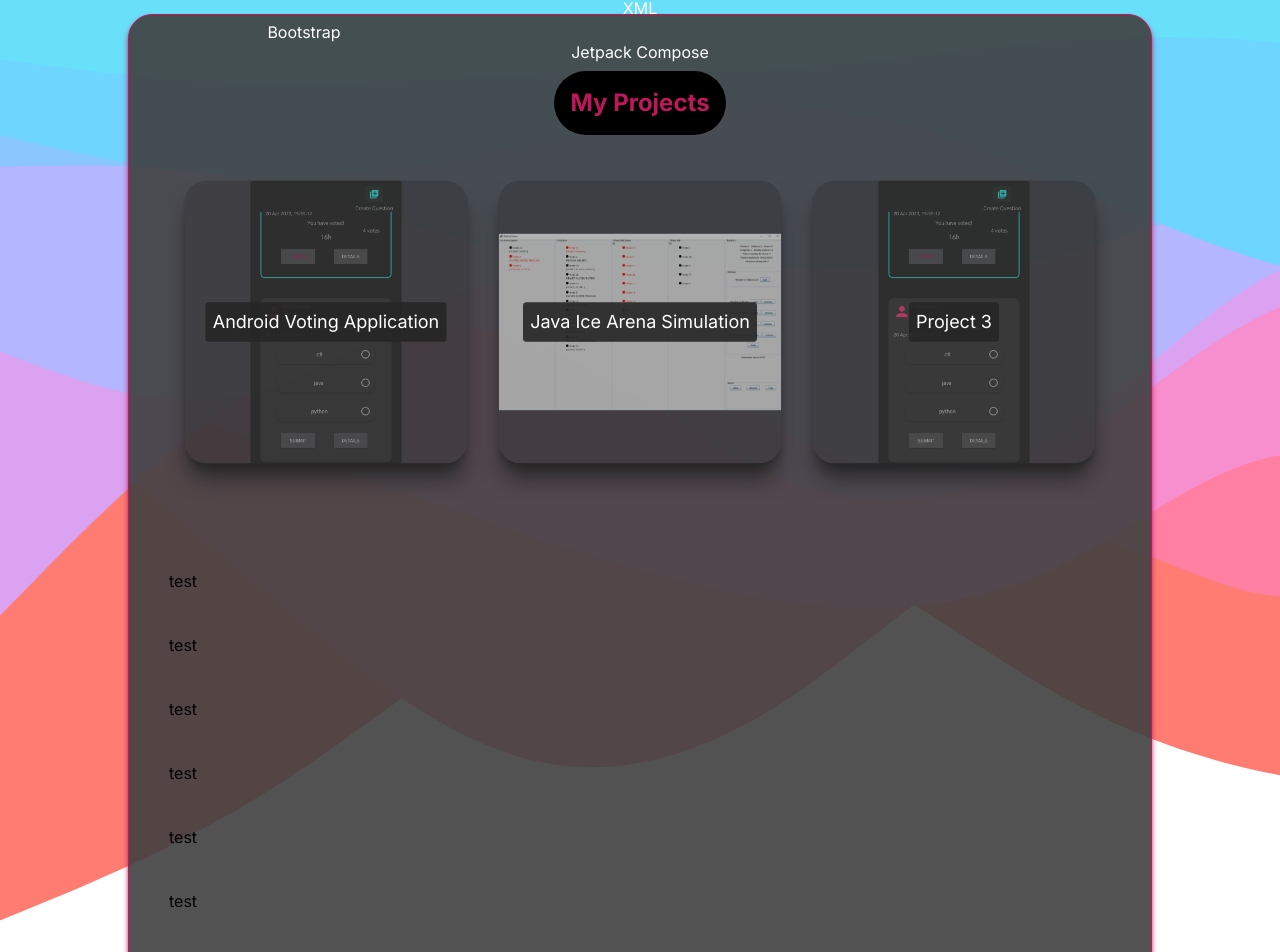
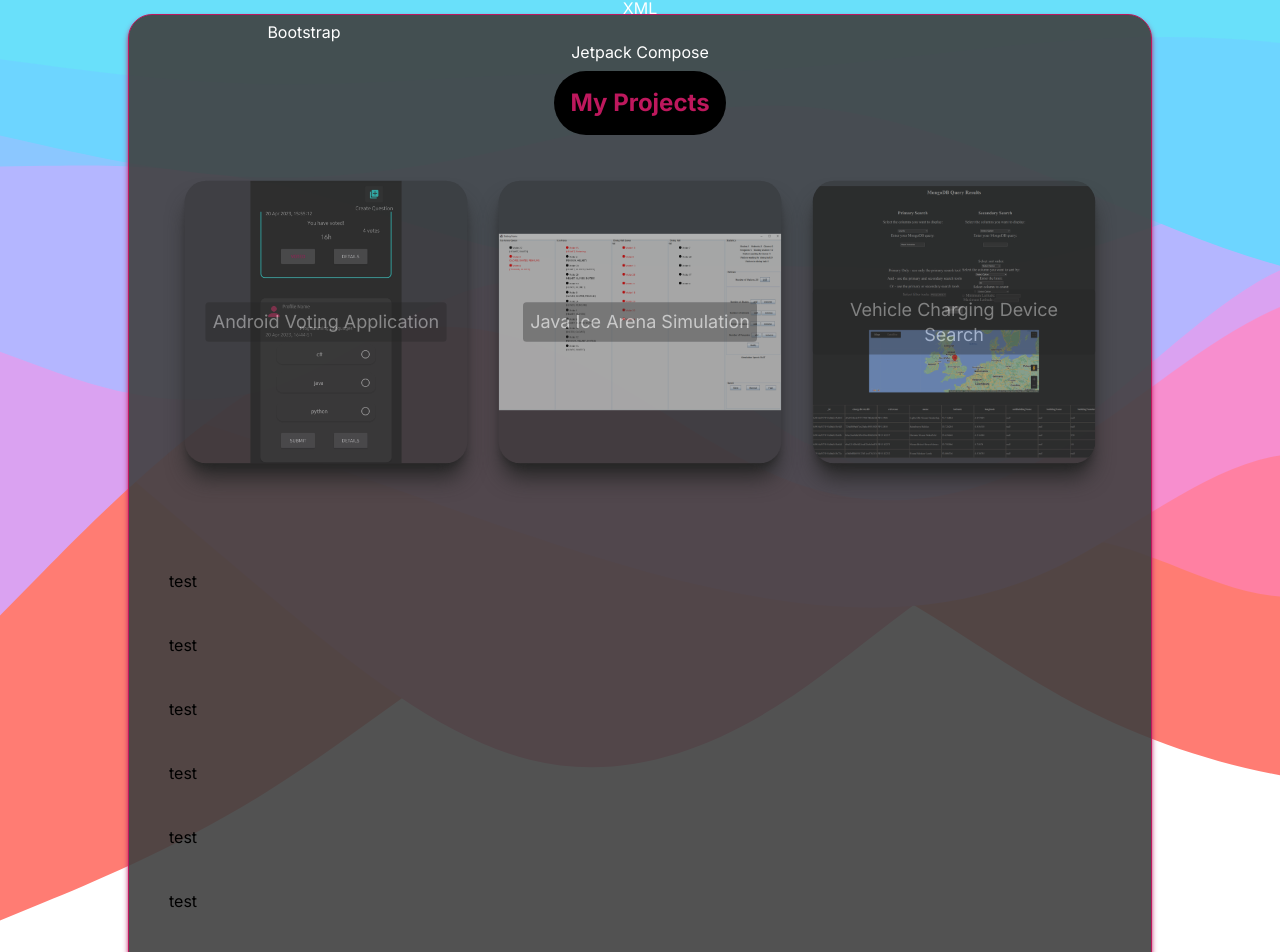
Before and after one commit to IgnasZyv/PortfolioNext.js, a Next.js app: page / in a window 1280 px wide. Shown: the part 1844-2796 px from the top of the page. Built offline with nearby package versions, Linux system fonts and the light colour scheme.

Commit message:
fixed about me grid item animation and minor fixes

```diff
--- a/src/app/components/GridItem.tsx
+++ b/src/app/components/GridItem.tsx
@@ -1,20 +1,52 @@
 "use client"
 import Image from "next/image";
-import {AnimatePresence, motion} from "framer-motion";
-import {useState} from "react";
-import ProjectOverlay from "@/app/components/ProjectOverlay";
-import {func} from "prop-types";
+import {animate, AnimatePresence, motion} from "framer-motion";
+import {MouseEventHandler, useEffect, useRef, useState} from "react";
+
 
 interface GridItemProps {
+    id: number,
     backgroundSrc: string,
     title: string,
     description: string,
-
+    onOpenOverlay: any,
 }
 
-export default function GridItem({ backgroundSrc, title, description, }: GridItemProps) {
+export default function GridItem({ id, backgroundSrc, title, description, onOpenOverlay}: GridItemProps) {
     const [isHovered, setIsHovered] = useState(false);
-    const [isOverlayOpen, setIsOverlayOpen] = useState(false);
+    const [isClicked, setIsClicked] = useState(false);
+    const componentRef = useRef<HTMLDivElement | null>(null); // Explicitly specify the type
+
+    const isMobile = () => {
+        return "ontouchstart" in window
+    }
+
+    useEffect(() => {
+        const handleClickOutside = (event: any) => {
+            if (componentRef.current && !componentRef.current.contains(event.target)) {
+                if (isMobile()) {
+                    setIsHovered(false);
+                    setIsClicked(false)
+                }
+            }
+        }
+
+        document.addEventListener("click", handleClickOutside);
+
+        return () => {
+            document.removeEventListener("click", handleClickOutside);
+        }
+    }, []);
+
+
+    const handleMobileClick = () => {
+        // Toggle the clicked state for this component
+        if (isMobile()) {
+            setIsClicked(!isClicked);
+            console.log(isClicked);
+        }
+
+    };
 
     const handleMouseEnter = () => {
         setIsHovered(true);
@@ -24,22 +56,21 @@ export default function GridItem({ backgroundSrc, title, description, }: GridIte
         setIsHovered(false);
     };
 
-    const handleCardClick = () => {
-        setIsOverlayOpen(true);
-    };
+    const handleClick = () => {
+        setIsHovered(!isHovered)
+    }
 
-    const handleCloseOverlay = () => {
-        setIsOverlayOpen(false);
-    };
+
+
 
     return (
-        <div>
+        <div ref={componentRef}>
             <motion.div
                 initial={{ scale: 0.9 }}
                 whileHover={{ scale: 1 }}
+                animate={{ scale: !isClicked ? 0.9 : 1}}
                 onMouseEnter={handleMouseEnter}
                 onMouseLeave={handleMouseLeave}
-                // onClick={handleCardClick}
                 className="rounded-2xl"
             >
                 <div className="relative aspect-square rounded-3xl">
@@ -52,42 +83,55 @@ export default function GridItem({ backgroundSrc, title, description, }: GridIte
                          shadow-xl shadow-neutral-800
                          "
                     >
-                            {!isHovered ? (
-                                <motion.div
-                                    initial={{ opacity: 0, scale: 0.9 }}
-                                    animate={{ opacity: 1, scale: 1 }}
-                                    exit={{ opacity: 0, scale: 0.9 }}
-                                    transition={{ duration: 0.4 }}
-                                >
-                                    <DefaultItem title={title}/>
-                                </motion.div>
+                        {/*<motion.div*/}
+                        {/*    initial={{ opacity: 0.4 }}*/}
+                        {/*    whileHover={{ opacity: 1 }}*/}
+                        {/*    whileTap={{ opacity: 1 }} // Adjust the scale for a subtle animation*/}
+                        {/*>*/}
+                        {/*    {!isHovered ? (*/}
+                        {/*        <DefaultItem title={title} />*/}
+                        {/*    ) : (*/}
+                        {/*        <HoveredItem id={id} src={backgroundSrc} title={title} description={description} onClick={onOpenOverlay} />*/}
+                        {/*    )}*/}
+                        {/*</motion.div>*/}
+
+
+                        <motion.div
+                            initial={{ opacity: 0.4 }}
+                            whileHover={{ opacity: 1 }}
+                            animate={{ opacity: !isClicked ? 0.4 : 1 }}
+                            transition={{ duration: 0.3 }}
+                            onClick={handleMobileClick}
+                        >
+                            {!isHovered || !isClicked ? (
+                                <DefaultItem title={title} />
                             ) : (
-                                <motion.div
-                                    initial={{ opacity: 0, scale: 0.9 }}
-                                    animate={{ opacity: 1, scale: 1 }}
-                                    exit={{ opacity: 0, scale: 0.9 }}
-                                    transition={{ duration: 0.4 }}
-                                >
-                                    <HoveredItem src={backgroundSrc} title={title} description={description} onClick={handleCardClick}/>
-                                </motion.div>
+                                <HoveredItem
+                                    id={id}
+                                    src={backgroundSrc}
+                                    title={title}
+                                    description={description}
+                                    onClick={onOpenOverlay}
+                                />
                             )}
+                        </motion.div>
+
 
                     </div>
                 </div>
             </motion.div>
-            {isOverlayOpen && <ProjectOverlay onClose={handleCloseOverlay} />}
         </div>
     )
 }
 
-function HoveredItem({ src, title, description, onClick }: { src: string, title: string, description: string, onClick: any }) {
+function HoveredItem({ id, src, title, description, onClick }: { id: number, src: string, title: string, description: string, onClick: any }) {
     return (
         <>
             <div className="absolute inset-0  flex justify-around bg-neutral-700 bg-opacity-90 p-5 rounded-3xl border-2 border-pink-600">
                 <div className={"flex-col justify-center items-center my-auto"}>
                     <h2 className={"text-center mx-auto m-5"}>{title}</h2>
                     <p className={"text-center mx-auto"}>{description}</p>
-                    <button className={"bg-pink-700 p-2 rounded-full mt-10"} onClick={onClick}>Click for more information!</button>
+                    <button className={"bg-pink-700 p-2 rounded-full mt-10"} onClick={() => onClick(id)}>Click for more information!</button>
                 </div>
 
 
--- a/src/app/components/ProjectOverlay.tsx
+++ b/src/app/components/ProjectOverlay.tsx
@@ -1,9 +1,17 @@
 import {MouseEventHandler, useEffect} from "react";
 import {any} from "prop-types";
 
+interface ProjectOverlayProps {
+    project: {
+        id: number,
+        title: string,
+        description: string,
+        backgroundSrc: string,
+    } | null,
+    onClose: () => void;
+}
 
-const ProjectOverlay = ({ onClose }: { onClose: any }) => {
-
+const ProjectOverlay = ({ project, onClose }: ProjectOverlayProps) => {
     useEffect(() => {
         function handleClickOutside(event: any) {
             // Check if the clicked element is not part of the overlay
@@ -22,12 +30,20 @@ const ProjectOverlay = ({ onClose }: { onClose: any }) => {
     }, [onClose]);
 
 
+    if (!project) {
+        console.log("Project is null")
+        return null;
+    }
+
+    const { title, description, backgroundSrc } = project;
+
+
     return (
         <div className="fixed inset-0 flex justify-center items-center z-50 bg-black bg-opacity-50">
             <div className="bg-white p-8 rounded-lg">
                 {/* Add detailed project information here */}
-                <h2>Project Title</h2>
-                <p>Project description goes here...</p>
+                <h2>{title}</h2>
+                <p>{description}</p>
                 <button onClick={onClose}>Close</button>
             </div>
         </div>
--- a/src/app/components/sections/Projects.tsx
+++ b/src/app/components/sections/Projects.tsx
@@ -3,12 +3,18 @@ import CardSection from "@/app/components/CardSection";
 import SectionHeaderTitle from "@/app/components/SectionHeaderTitle";
 import Image from "next/image";
 import GridItem from "@/app/components/GridItem";
-import ProjectData from "@/app/models/ProjectData";
+import ProjectData, {FindProjectById} from "@/app/models/ProjectData";
 import {Variants, motion} from "framer-motion";
+import {useState} from "react";
+import ProjectOverlay from "@/app/components/ProjectOverlay";
+import {id} from "postcss-selector-parser";
+import {set} from "zod";
 
 
 
 export default function Projects() {
+    const [isOverlayOpen, setIsOverlayOpen] = useState(false);
+    const [id, setId] = useState(0);
 
     const parentVariant: Variants = {
         initial: { opacity: 0, y: -50 },
@@ -20,6 +26,18 @@ export default function Projects() {
         whileInView: { opacity: 1, y: 0, transition: { duration: 0.8 } }
     }
 
+
+    const handleCardClick = (projectId: number) => {
+        console.log(projectId)
+        setId(projectId);
+        setIsOverlayOpen(true);
+    };
+
+    const handleCloseOverlay = () => {
+        setIsOverlayOpen(false);
+        setId(0);
+    };
+
     return(
         <div
             className={"w-full"}
@@ -30,34 +48,26 @@ export default function Projects() {
             }}
         >
             <CardSection direction={"left"}>
-
                 <div>
-
-                </div>
                     <SectionHeaderTitle title={"My Projects"} />
 
                     <motion.div variants={parentVariant}
                                 initial={"initial"}
                                 whileInView={"whileInView"}
-                            className={"grid grid-cols-1 md:grid-cols-2 lg:grid-cols-3 text-center mt-16"}>
-
+                                className={"grid grid-cols-1 md:grid-cols-2 lg:grid-cols-3 text-center mt-16"}
+                    >
                         {ProjectData.map((project) => (
-
                             <motion.div variants={item} key={project.id}>
-                            <GridItem {...project}/>
+                                <GridItem {...project} onOpenOverlay={handleCardClick}/>
                             </motion.div>
                         ))}
 
 
+                    </motion.div>
 
-                    {/*<GridItem title={"Android voting application"} description={"Android application"} backgroundSrc={"/projects/votingApp/polls3.jpg"}/>*/}
-                    {/*<GridItem title={"voting app"} description={"test disc"} backgroundSrc={"/projects/votingApp/polls3.jpg"}/>*/}
-                    {/*<GridItem title={"voting app"} description={"test disc"} backgroundSrc={"/projects/votingApp/polls3.jpg"}/>*/}
-                    {/*<GridItem title={"voting app"} description={"test disc"} backgroundSrc={"/projects/votingApp/polls3.jpg"} />*/}
-                    {/*<GridItem title={"voting app"} description={"test disc"} backgroundSrc={"/projects/votingApp/polls3.jpg"} />*/}
-
-
-                </motion.div>
+                    {isOverlayOpen && (
+                        <ProjectOverlay project={FindProjectById(id)} onClose={handleCloseOverlay} />
+                    )}
                     <div className={"my-10"}>test</div>
                     <div className={"my-10"}>test</div>
                     <div className={"my-10"}>test</div>
@@ -68,6 +78,8 @@ export default function Projects() {
                     <div className={"my-10"}>test</div>
                     <div className={"my-10"}>test</div>
                     <div className={"my-10"}>test</div>
+                </div>
+
 
             </CardSection>
         </div>
--- a/src/app/models/ProjectData.tsx
+++ b/src/app/models/ProjectData.tsx
@@ -16,11 +16,23 @@ const ProjectData = [
     },
     {
         id: 3,
-        title: "Project 3",
+        title: "Vehicle Charging Device Search",
         description: "Lorem ipsum dolor sit amet, consectetur adipiscing elit. " +
             "Sed euismod, nisi quis aliquet lacinia, nisl nisi aliquam nunc, ",
-        backgroundSrc: "/projects/votingApp/polls3.jpg"
+        backgroundSrc: "/projects/phpQuery/overview.png"
     }
 ]
 
+export const FindProjectById = (id: number) => {
+    console.log("FindProjectById: " + id)
+
+    const project = ProjectData.find((project) => project.id === id);
+
+    if (project) {
+        return project;
+    }
+
+    return null
+}
+
 export default ProjectData;
```
Also changed, not shown: public/projects/phpQuery/overview.png (added). Lines whose indentation alone changed are shown as unchanged.
